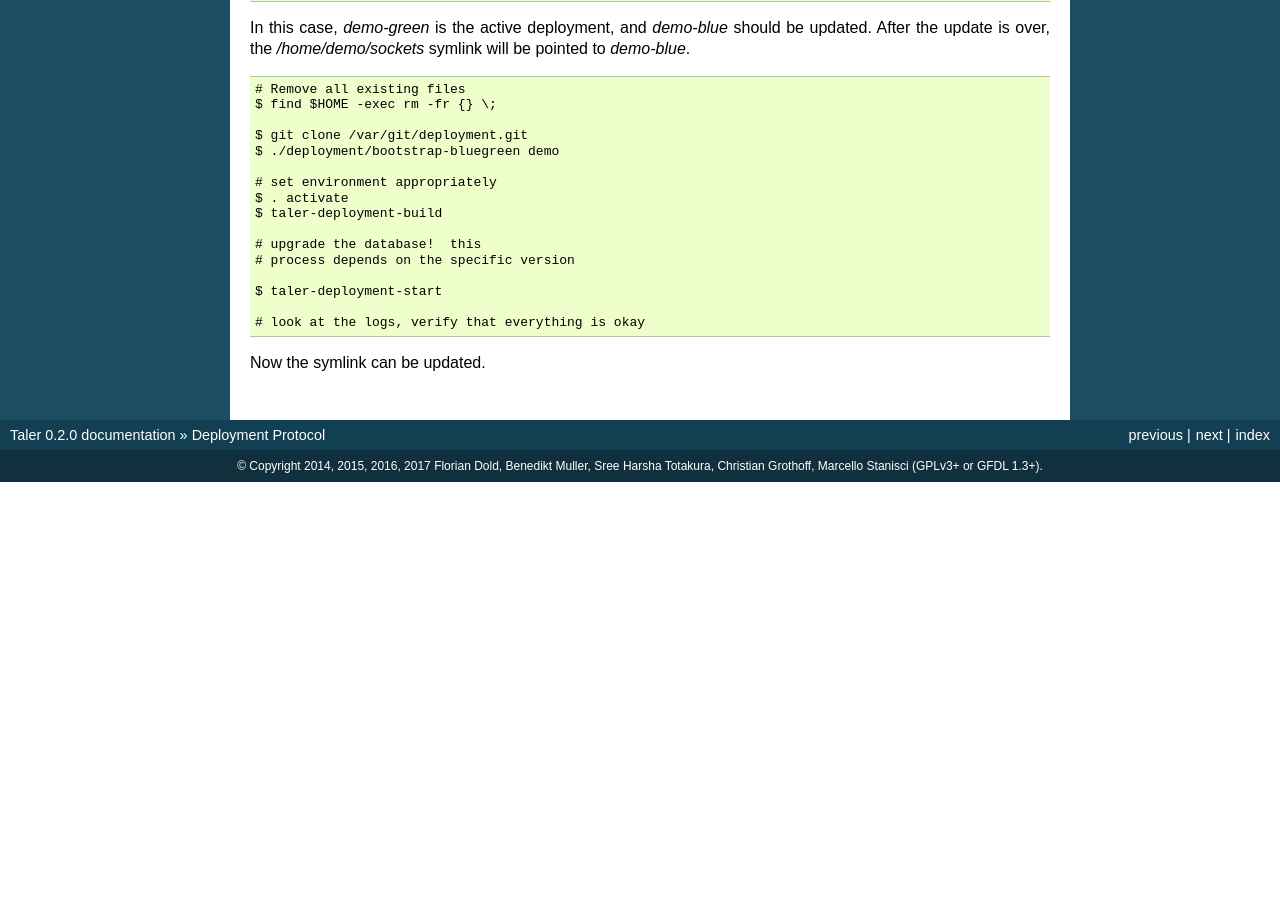
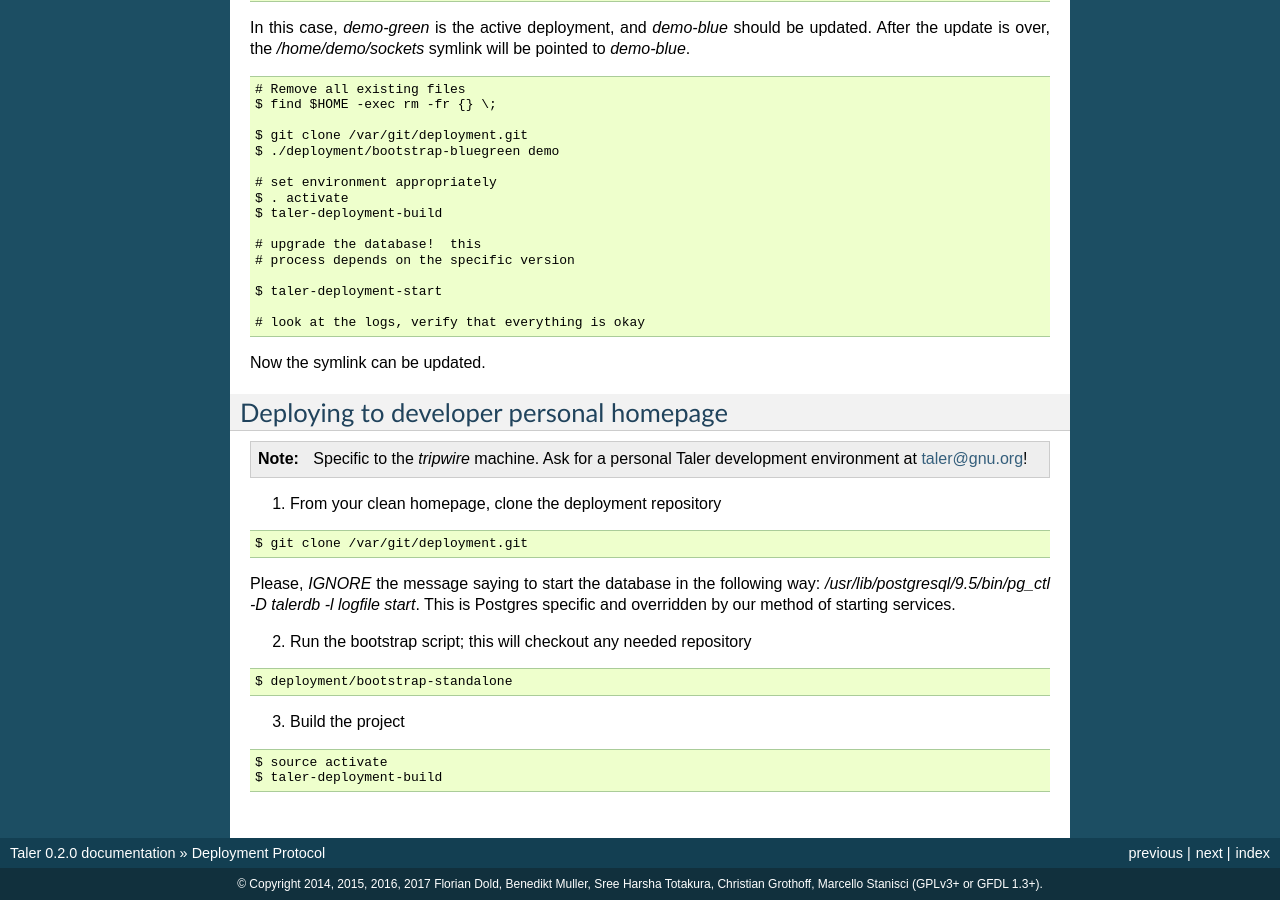
Before and after one commit to prototypefund/Digital_Bargeld-docs, a Sphinx documentation site: the page built from docs/deployment.rst, in a window 1280 px wide and 900 px high, scrolled down 1770 px. Built offline with Sphinx 7.4.7, drawn with Linux system fonts in a browser that asks for light colours; formulas are drawn with MathJax 3; pages that are not in the unit, such as notebooks, are missing from menus; before the commit the page ends 2252 px from its top, so only the background shows below that; some of the changed text lies outside the part shown.

Commit message:
starting standalone deployment

```diff
--- a/docs/deployment.rst
+++ b/docs/deployment.rst
@@ -50,18 +50,18 @@ Deploying to test
 
   $ deployment/bootstrap-bluegreen test
 
-3. Create configuration file
-
-.. code-block:: none
-
-  $ taler-deployment-config-generate
-
-4. Compile the project
+3. Compile the project
 
 .. code-block:: none
 
   $ source activate
   $ taler-deployment-build
+
+4. Create configuration file
+
+.. code-block:: none
+
+  $ taler-deployment-config-generate
 
 5. Create denomination and signing keys
 
@@ -141,3 +141,34 @@ After the update is over, the `/home/demo/sockets` symlink will be pointed to `d
   # look at the logs, verify that everything is okay
 
 Now the symlink can be updated.
+
+----------------------------------------
+Deploying to developer personal homepage
+----------------------------------------
+
+.. note::
+  Specific to the `tripwire` machine.  Ask for a personal Taler
+  development environment at taler@gnu.org!
+
+1. From your clean homepage, clone the deployment repository
+
+.. code-block:: none
+
+  $ git clone /var/git/deployment.git
+
+Please, *IGNORE* the message saying to start the database in the following way:
+`/usr/lib/postgresql/9.5/bin/pg_ctl -D talerdb -l logfile start`.  This is Postgres
+specific and overridden by our method of starting services.
+
+2. Run the bootstrap script; this will checkout any needed repository
+
+.. code-block:: none
+
+  $ deployment/bootstrap-standalone
+
+3. Build the project
+
+.. code-block:: none
+
+  $ source activate
+  $ taler-deployment-build
```
